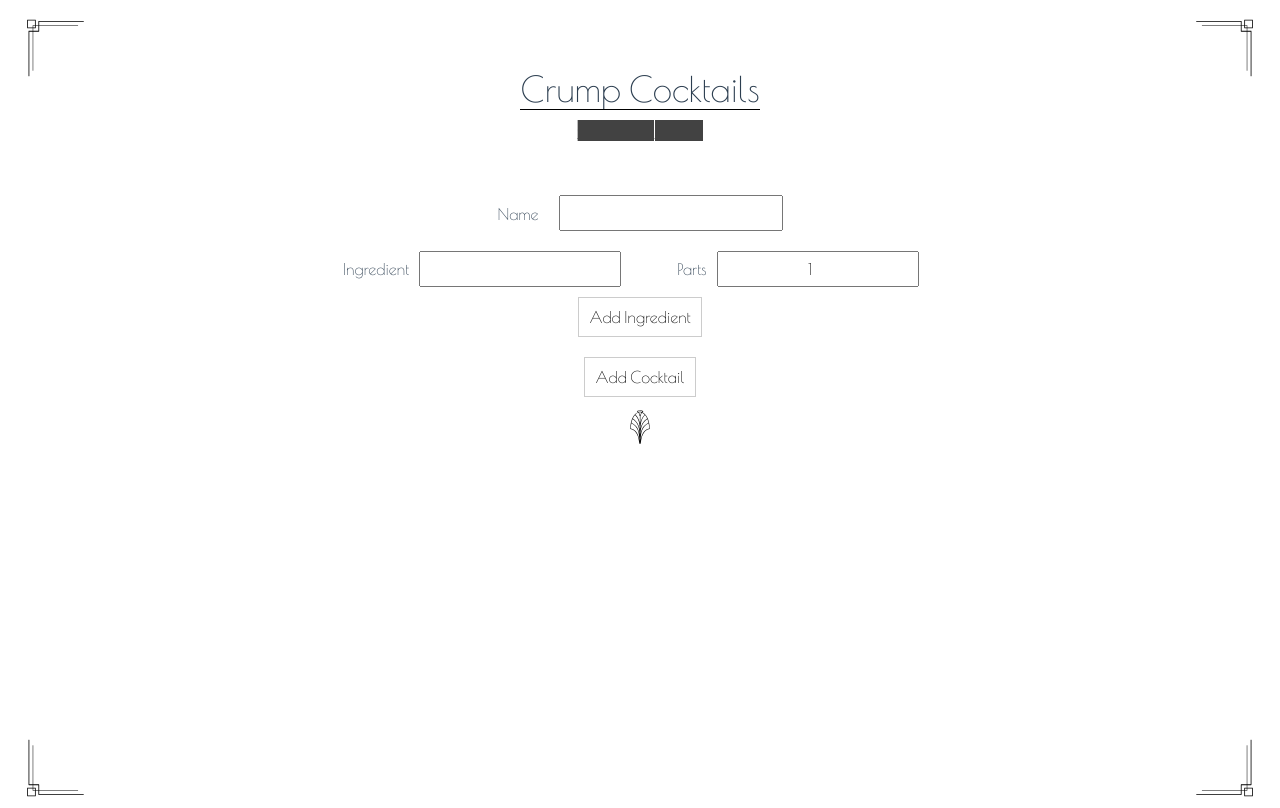
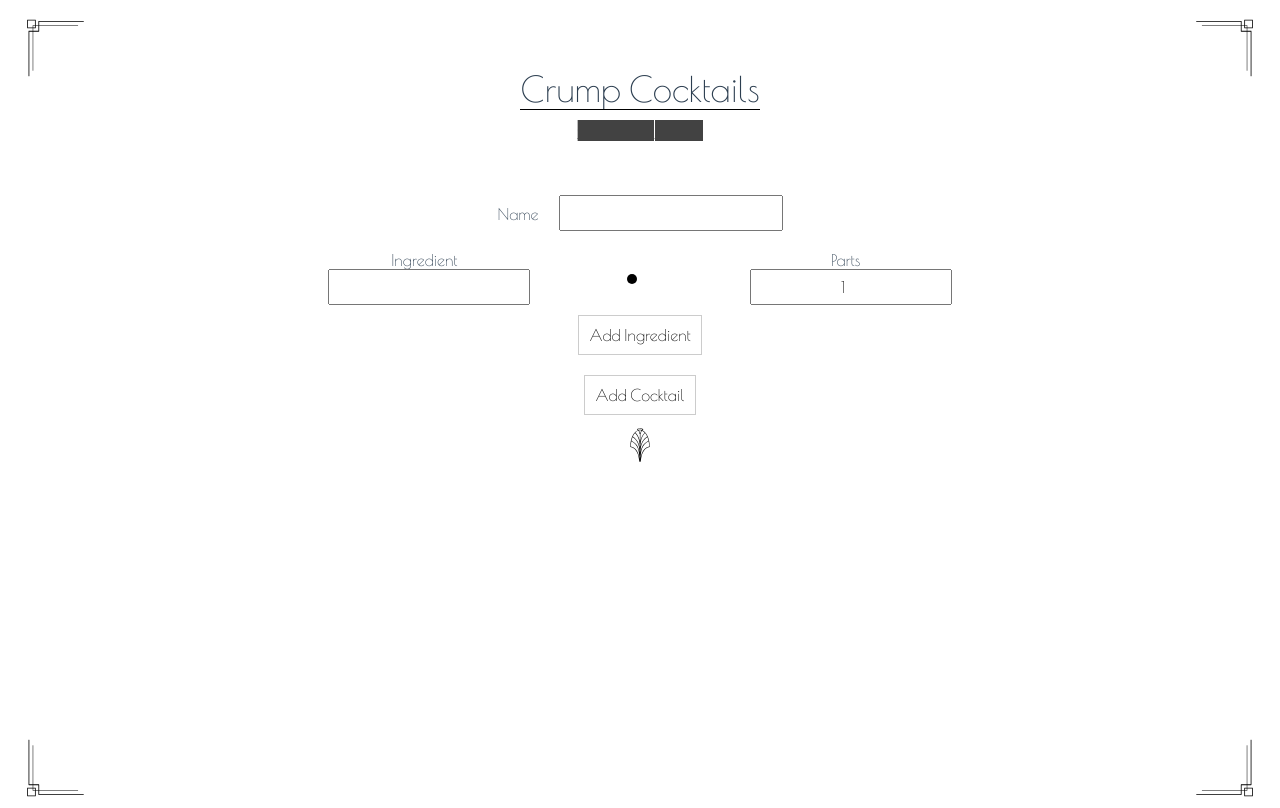
Before and after one commit to sasham43/cocktail-menu, a Vue app: page /add-cocktails in a window 1280 px wide. Built offline with nearby package versions, Linux system fonts and the light colour scheme; grey boxes are pictures that could not be loaded.

Commit message:
add three quarter part

```diff
--- a/src/components/AddIngredient.vue
+++ b/src/components/AddIngredient.vue
@@ -4,17 +4,19 @@
             <label>Ingredient</label>
             <input v-model="ingredient_name" type="text" />
         </div>
+        <div class="parts-icon-container">
+            <Parts :num_parts="ingredient_parts" :index="index" :length="partLength" />
+        </div>
         <div class="parts-ingredient">
             <label>Parts</label>
             <input v-model="ingredient_parts" type="number" />
-            <div class="parts-icon-container">
 
-            </div>
         </div>
     </div>
 </template>
 
 <script>
+import Parts from './Parts.vue'
 import {mapActions} from 'vuex'
 
 export default {
@@ -26,6 +28,13 @@ export default {
         ingredient: Object
     },
     computed: {
+        index: function(){
+            return 0
+        },
+        partLength: function(){
+            return 1
+            // return this.ingredients.filter(i=>i.parts > 0).length
+        },
         ingredient_name: {
             get(){
                 return this.ingredient.name
@@ -40,7 +49,7 @@ export default {
         },
         ingredient_parts: {
             get(){
-                return this.ingredient.parts
+                return +this.ingredient.parts
             },
             set(parts){
                 return this.updateIngredient({
@@ -53,6 +62,9 @@ export default {
     },
     methods: {
         ...mapActions(['updateIngredient'])
+    },
+    components: {
+        Parts
     }
 }
 </script>
@@ -60,7 +72,7 @@ export default {
 <style scoped>
 .add-ingredient {
     display: grid;
-    grid-template-columns: 50% 50%;
+    grid-template-columns: repeat(3, 1fr);
 }
 .add-ingredient input {
     height: 30px;
@@ -71,4 +83,7 @@ export default {
 .add-ingredient label {
     margin-right: 10px;
 }
+.parts-icon-container {
+    align-self: center;
+}
 </style>
--- a/src/components/Parts.vue
+++ b/src/components/Parts.vue
@@ -5,7 +5,8 @@
                 <!-- p -->
             </div>
             <!-- {{remainder}} -->
-            <div class="remainder-wheel" :class="{show: remainder,quarterCircleBottomRight: remainder == 0.25, halfCircleLeft: remainder == 0.5}">
+            <!-- <div class="remainder-wheel" :class="{show: remainder,quarterCircleBottomRight: remainder == 0.25, halfCircleLeft: remainder == 0.5, 'three-quarters-circle': remainder == 0.75}"> -->
+            <div class="remainder-wheel" :class="{show: remainder,quarterCircleBottomRight: remainder == 0.25, halfCircleLeft: remainder == 0.5, threeQuartersRight: remainder == 0.75}">
 
             </div>
             <span v-if="showLastPart">|</span>
@@ -25,7 +26,14 @@ export default {
     computed: {
         partArray: function(){
             var parts = []
-            for(var i = 0; i < this.num_parts; i++){
+            console.log('num parts', this.num_parts)
+            var num = 0
+            if(this.num_parts.toString().includes('.')){
+                num = Number(this.num_parts.toString().split('.')[0])
+            } else {
+                num = this.num_parts
+            }
+            for(var i = 0; i < num; i++){
                 parts.push({
                     id: i
                 })
@@ -94,6 +102,32 @@ export default {
      background: black;
      border-radius: 0 0 0 90px;
 }
+.threeQuartersRight{
+     /* width:100px;
+     height:100px;  */
+     width: 0px;
+     height: 0px;
+     /* width: 5px;
+     height: 5px; */
+     /* border:1px solid #000;  */
+     /* background: black; */
+     /* border-radius: 0 90px 90px 90px; */
+     background: transparent;
+    border-right: 5px solid black;
+    border-top: 5px solid transparent;
+    border-left: 5px solid black;
+    border-bottom: 5px solid black;
+    border-radius: 5px;
+    transform: rotate(45deg)
+}
+.three-quarters-circle {
+  width: 0px;
+  height: 0px;
+  border-radius: 100px;
+  border: 100px solid aqua;
+  border-top-color: transparent;
+  -webkit-transform: rotate(45deg);
+}
 .show {
     display: inline-block;
 }
```
Also changed, not shown: 1 other file (tests, documents, lock files or other folders).
